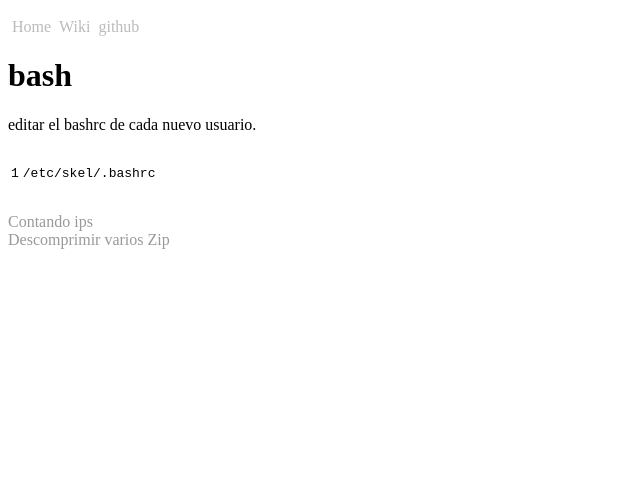
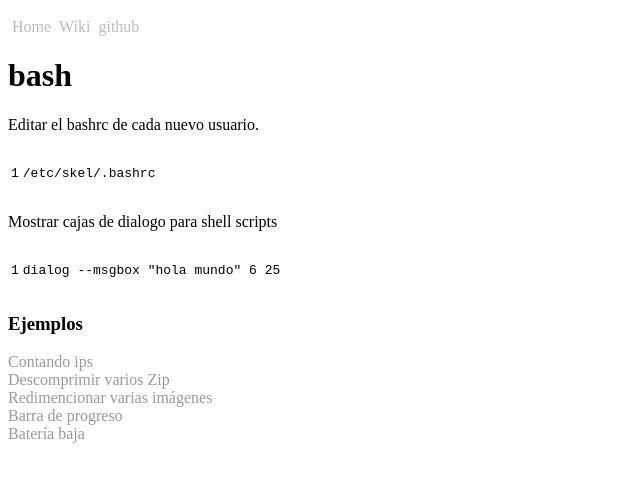
Before and after one commit to pixelmuerto/pixelmuerto.github.com, a Jekyll site: the page built from wiki/bash.md, in a window 1280 px wide. Shown: the top 482 px of the page, without its empty margins (0-640 px from the left). Built offline with Jekyll 4.4.1, drawn with Linux system fonts in a browser that asks for light colours; Markdown is read by kramdown in place of the engine named in the settings.

Commit message:
alguns ejemplos de bash

```diff
--- a/wiki/bash.md
+++ b/wiki/bash.md
@@ -5,10 +5,19 @@ title: bash
 
 {:enlaces: .enlaceGris }
 
-editar el bashrc de cada nuevo usuario.
+Editar el bashrc de cada nuevo usuario.
 
 	/etc/skel/.bashrc
 
+Mostrar cajas de dialogo para shell scripts
+
+	dialog --msgbox "hola mundo" 6 25
+
+### Ejemplos
+
 [Contando ips](/wiki/bash/contandoIp.html)
 [Descomprimir varios Zip](/wiki/bash/descomprimirZip.html)
+[Redimencionar varias imágenes](/wiki/bash/redimencionarImagenes.html)
+[Barra de progreso](/wiki/bash/barraProgreso.html)
+[Batería baja](/wiki/bash/bateriaBaja.html)
 {:enlaces}
```
Also changed, not shown: _includes/gitDiffStat.markdown (+12 -19 lines), wiki/bash/barraProgreso.md (added, +19 -0 lines), wiki/bash/bateriaBaja.md (added, +18 -0 lines), wiki/bash/contandoIp.md (+1 -1 lines), wiki/bash/descomprimirZip.md (+1 -2 lines), wiki/bash/redimencionarImagenes.md (added, +16 -0 lines).
